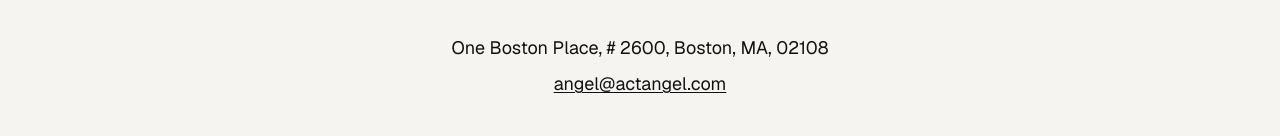
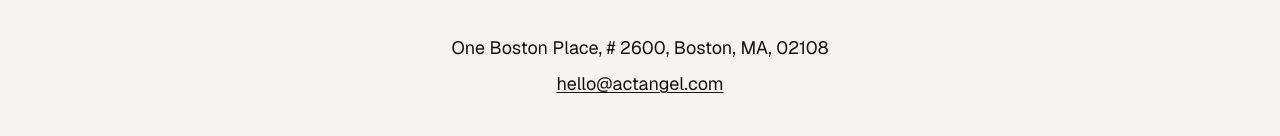
Before and after one commit to muhammadfawad538/Fawad-Act-angel, a Next.js app: page /contact in a window 1280 px wide. Shown: the part 249-385 px from the top of the page. Built offline with nearby package versions, Linux system fonts and the light colour scheme; no server answers.

Commit message:
email updated

```diff
--- a/app/contact/page.tsx
+++ b/app/contact/page.tsx
@@ -31,10 +31,10 @@ export default function ContactPage() {
           <div className="mt-10 flex flex-col gap-2">
             <span className="text-lg text-[#111]">One Boston Place, # 2600, Boston, MA, 02108</span>
             <a
-              href="mailto:angel@actangel.com"
+              href="mailto:hello@actangel.com"
               className="text-lg text-[#111] underline underline-offset-2 hover:text-black/60 transition-colors"
             >
-              angel@actangel.com
+              hello@actangel.com
             </a>
           </div>
 
--- a/app/cookies/page.tsx
+++ b/app/cookies/page.tsx
@@ -148,10 +148,10 @@ export default function CookiesPolicyPage() {
           </p>
           <p>
             <a
-              href="mailto:angel@actangel.com"
+              href="mailto:hello@actangel.com"
               className="text-[#111] underline underline-offset-2 hover:text-black/60 transition-colors"
             >
-              angel@actangel.com
+              hello@actangel.com
             </a>
           </p>
         </Section>
--- a/app/page.tsx
+++ b/app/page.tsx
@@ -826,10 +826,10 @@ export default function AgenticPage() {
               One Boston Place, # 2600, Boston, MA, 02108
             </a>
             <a
-              href="mailto:angel@actangel.com"
+              href="mailto:hello@actangel.com"
               className="text-sm text-black/35 underline underline-offset-2 hover:text-black/70 transition-colors tracking-widest"
             >
-              angel@actangel.com
+              hello@actangel.com
             </a>
           </div>
 
--- a/app/privacy/page.tsx
+++ b/app/privacy/page.tsx
@@ -98,10 +98,10 @@ export default function PrivacyPage() {
           <p>
             For any privacy question or request, contact us at{" "}
             <a
-              href="mailto:angel@actangel.com"
+              href="mailto:hello@actangel.com"
               className="text-[#111] underline underline-offset-2 hover:text-black/60 transition-colors"
             >
-              angel@actangel.com
+              hello@actangel.com
             </a>
             .
           </p>
--- a/app/terms/page.tsx
+++ b/app/terms/page.tsx
@@ -86,10 +86,10 @@ export default function TermsPage() {
           <p>
             Questions about these terms? Contact us at{" "}
             <a
-              href="mailto:angel@actangel.com"
+              href="mailto:hello@actangel.com"
               className="text-[#111] underline underline-offset-2 hover:text-black/60 transition-colors"
             >
-              angel@actangel.com
+              hello@actangel.com
             </a>
             .
           </p>
--- a/components/site-footer.tsx
+++ b/components/site-footer.tsx
@@ -28,10 +28,10 @@ export function SiteFooter() {
           One Boston Place, # 2600, Boston, MA, 02108
         </a>
         <a
-          href="mailto:angel@actangel.com"
+          href="mailto:hello@actangel.com"
           className="text-sm text-black/35 underline underline-offset-2 hover:text-black/70 transition-colors tracking-widest"
         >
-          angel@actangel.com
+          hello@actangel.com
         </a>
       </div>
 
```
